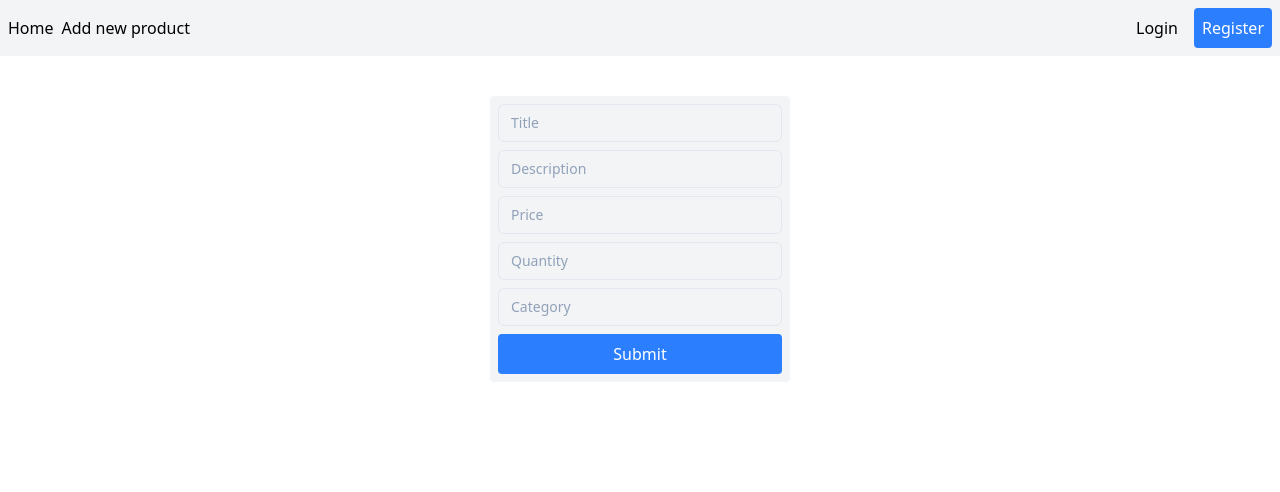
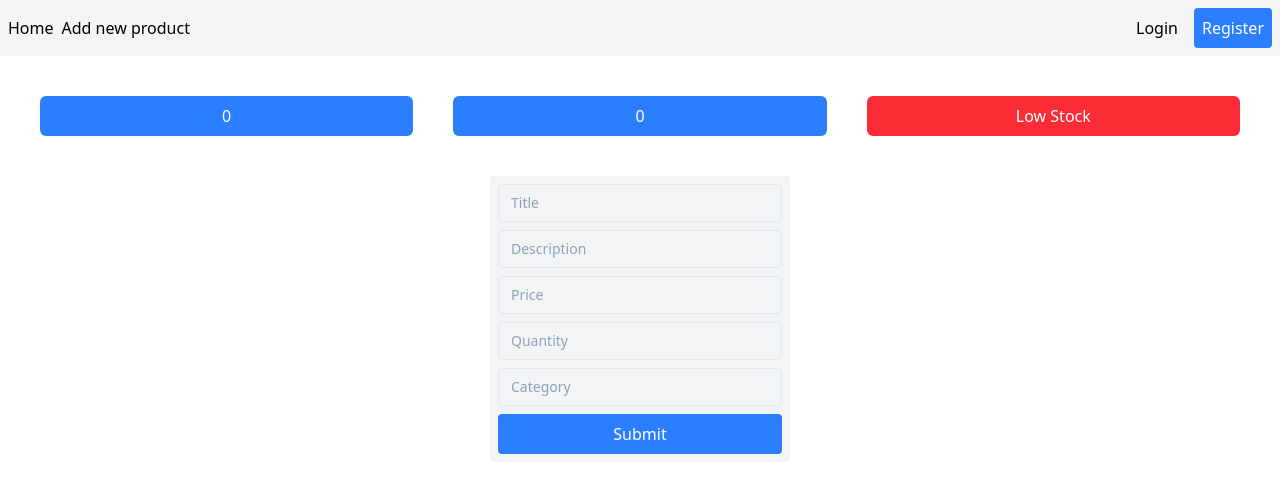
Before and after one commit to patenhar/Frontend-1-assignment, a React (Vite) app: page / in a window 1280 px wide. Shown: the top 492 px of the page. Built offline with nearby package versions, Linux system fonts and the light colour scheme.

Commit message:
Added total invetory and products module with low stock alert

```diff
--- /dev/null
+++ b/src/Components/LowStockAlert.tsx
@@ -0,0 +1,20 @@
+import React from "react";
+
+export default function LowStockAlert() {
+  const storage = Object.values({ ...localStorage });
+  const products = storage.map((item, idx) => JSON.parse(item));
+  let sumOfQuantity = 0;
+  for (const product of products) {
+    sumOfQuantity += product.quantity;
+  }
+
+  return (
+    <>
+      {sumOfQuantity < 25 && (
+        <div className="bg-red-500 w-full border-0 rounded-md text-center p-2 text-white">
+          Low Stock
+        </div>
+      )}
+    </>
+  );
+}
--- /dev/null
+++ b/src/Components/TotalInventoryValue.tsx
@@ -0,0 +1,16 @@
+import React from "react";
+
+export default function TotalInventoryValue() {
+  const storage = Object.values({ ...localStorage });
+  const products = storage.map((item, idx) => JSON.parse(item));
+  let sumOfPrice = 0;
+  for (const product of products) {
+    sumOfPrice += product.price;
+  }
+
+  return (
+    <div className="bg-blue-500 w-full border-0 rounded-md text-center p-2 text-white">
+      {sumOfPrice}
+    </div>
+  );
+}
--- /dev/null
+++ b/src/Components/TotalProducts.tsx
@@ -0,0 +1,16 @@
+import React from "react";
+
+export default function TotalProducts() {
+  const storage = Object.values({ ...localStorage });
+  const products = storage.map((item, idx) => JSON.parse(item));
+  let sumOfQuantity = 0;
+  for (const product of products) {
+    sumOfQuantity += product.quantity;
+  }
+
+  return (
+    <div className="bg-blue-500 w-full border-0 rounded-md text-center p-2 text-white">
+      {sumOfQuantity}
+    </div>
+  );
+}
--- a/src/Pages/Home.tsx
+++ b/src/Pages/Home.tsx
@@ -1,6 +1,9 @@
 import React from "react";
 import ProductCard from "../Components/ProductCard";
 import ProductForm from "../Components/ProductForm";
+import TotalProducts from "../Components/TotalProducts";
+import TotalInventoryValue from "../Components/TotalInventoryValue";
+import LowStockAlert from "../Components/LowStockAlert";
 
 export default function Home() {
   const storage = Object.values({ ...localStorage });
@@ -9,6 +12,11 @@ export default function Home() {
 
   return (
     <div className="p-10 gap-10 flex flex-wrap justify-start">
+      <div className="flex w-full gap-10">
+        <TotalProducts />
+        <TotalInventoryValue />
+        <LowStockAlert />
+      </div>
       <ProductForm />
 
       {products &&
```
